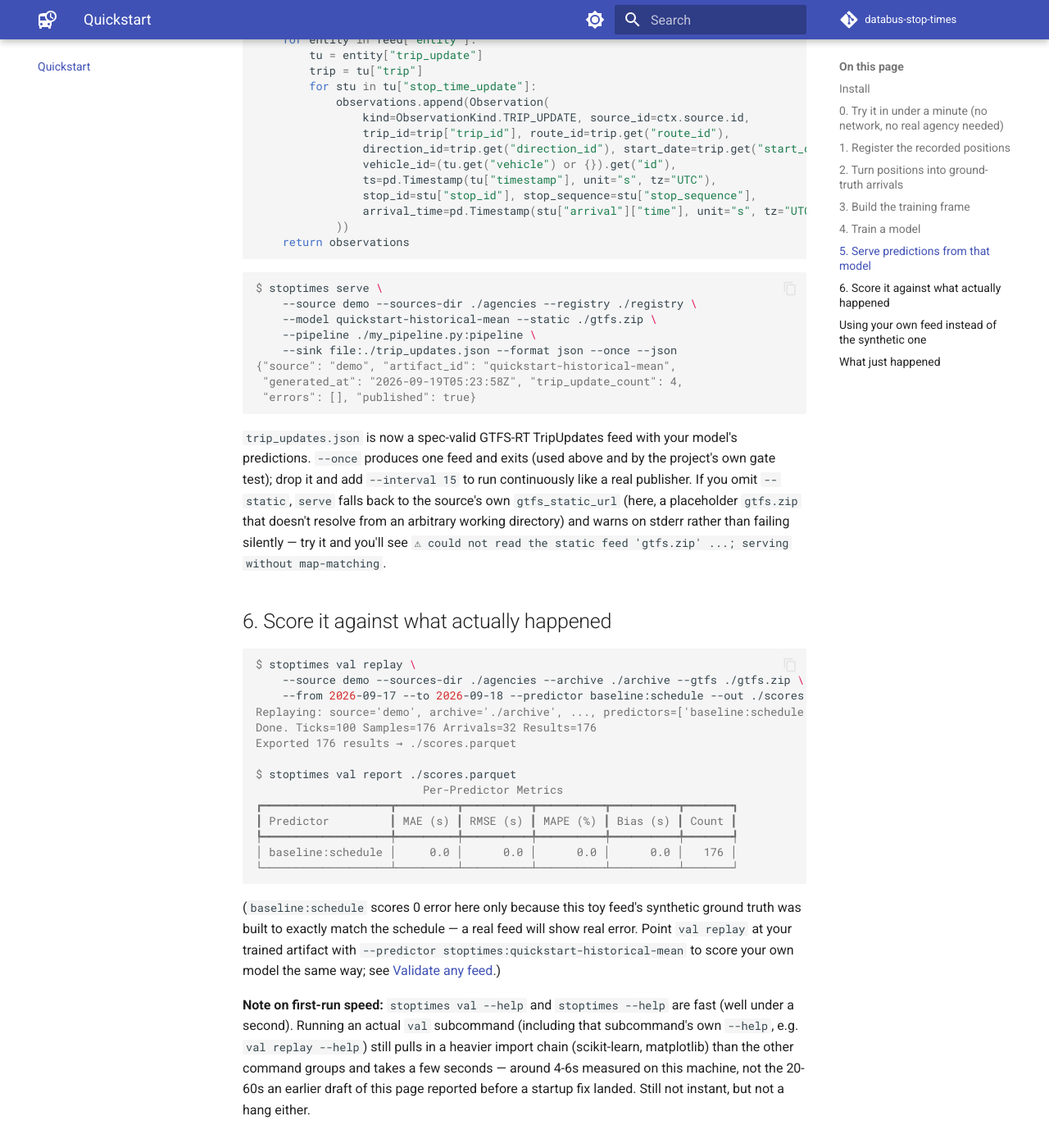
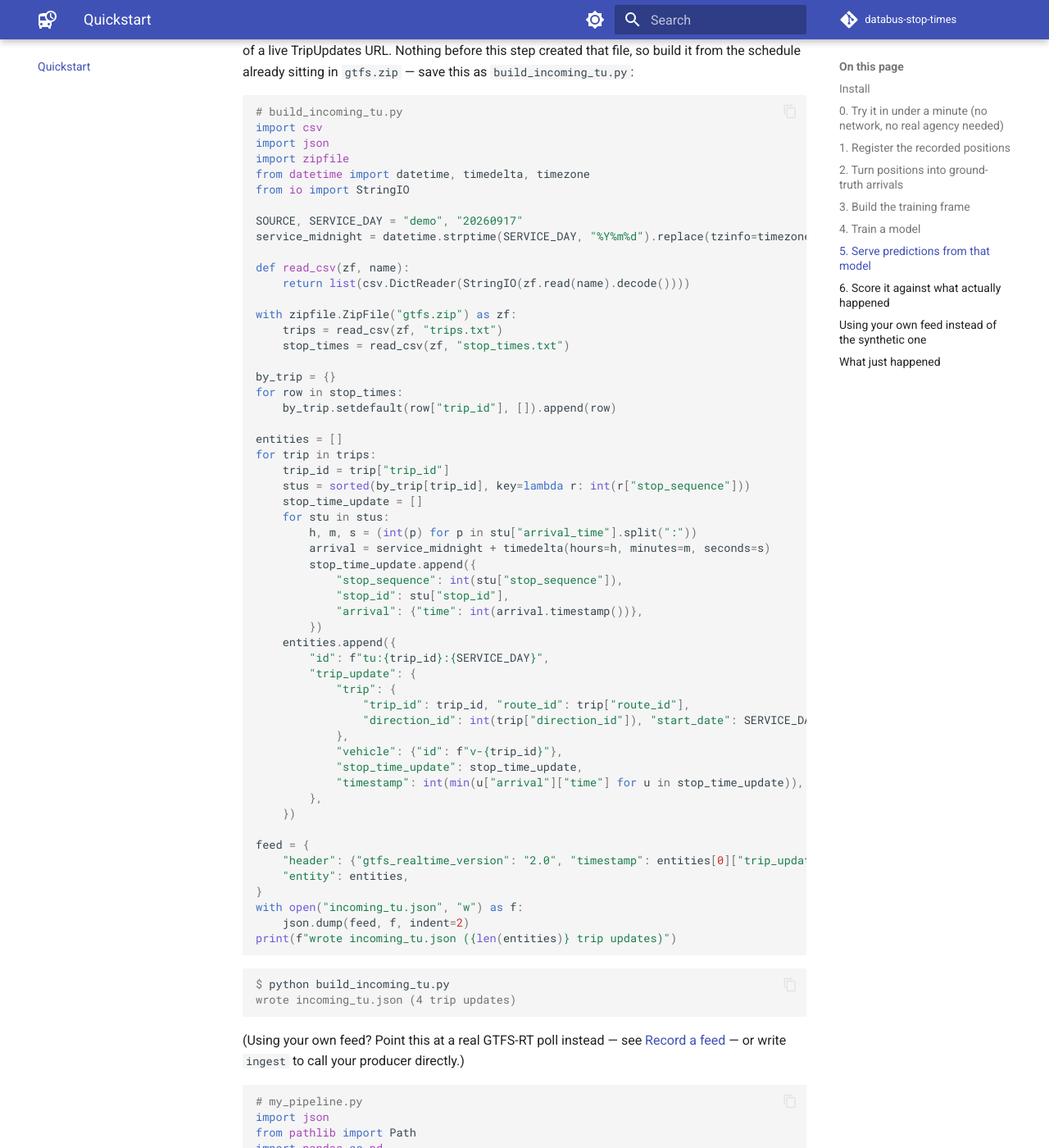
Before and after one commit to simovilab/databus-stop-times, an MkDocs documentation site: the page built from docs/quickstart.md, in a window 1280 px wide and 1400 px high, scrolled down 4680 px. Shown: the whole window at 82% size. Built offline with MkDocs 1.6.1 and Material for MkDocs 9.7.7, drawn with Linux system fonts in a browser that asks for light colours; comment, search, counter and statistics services are not loaded; some of the changed text lies outside the part shown.

Commit message:
docs: close three quickstart/validate gaps a fresh-machine tester hit
- quickstart step 5 assumed incoming_tu.json without creating it; add a
  build_incoming_tu.py step that derives it from gtfs.zip's own schedule
  (verified: reran the full quickstart chain end to end).
- document that stoptimes:<artifact_id> resolves its registry via
  STOPTIMES_MODEL_REGISTRY_DIR, not a --registry flag (verified against
  core/config.py and val's CLI options), in quickstart.md and
  validate-a-feed.md.
- replace the not-yet-real `pip install 'stoptimes[...]'` line with the
  uv local-path recipe that actually installs today, in quickstart.md and
  index.md (verified from a fresh venv).

````diff
--- a/docs/quickstart.md
+++ b/docs/quickstart.md
@@ -12,13 +12,25 @@
 
 ## Install
 
+`stoptimes` isn't on PyPI yet (that's Phase 5). Until then, install it from a clone with
+[uv](https://docs.astral.sh/uv/):
+
 ```bash
-pip install 'stoptimes[core,record,train,serve,val]'
+git clone <this-repo-url> stoptimes && cd stoptimes
+uv venv --python 3.12 .venv
+source .venv/bin/activate
+uv pip install './packages/cli[core,record,train,serve,val]'
 ```
 
-Install only the parts you need — `pip install 'stoptimes[serve]'` alone never pulls in
-training dependencies (xgboost, torch). Every command below prints an install hint instead
-of a traceback if you're missing a part.
+`uv pip install` resolves the in-repo `stoptimes-core`/`-record`/`-train`/`-serve`/`-val`
+packages straight from `packages/*` (it reads the workspace's `pyproject.toml`), so no PyPI
+lookup is needed for them. A plain `pip install` from a path like this will fail, because
+`pip` doesn't know to resolve those names against the local workspace.
+
+Install only the parts you need — `'./packages/cli[serve]'` alone never pulls in training
+dependencies (xgboost, torch). Every command below prints an install hint instead of a
+traceback if you're missing a part. (Contributing to `stoptimes` itself instead of just
+using it? Use `uv sync --group dev` from the repo root — see the repo README.)
 
 ## 0. Try it in under a minute (no network, no real agency needed)
 
@@ -209,6 +221,75 @@
 [Serve predictions](guides/serve-predictions.md) for what `match` does and what happens if
 `--static` can't be read.
 
+The `ingest` override below reads one JSON snapshot, `incoming_tu.json`, standing in for a
+poll of a live TripUpdates URL. Nothing before this step created that file, so build it from
+the schedule already sitting in `gtfs.zip` — save this as `build_incoming_tu.py`:
+
+```python
+# build_incoming_tu.py
+import csv
+import json
+import zipfile
+from datetime import datetime, timedelta, timezone
+from io import StringIO
+
+SOURCE, SERVICE_DAY = "demo", "20260917"
+service_midnight = datetime.strptime(SERVICE_DAY, "%Y%m%d").replace(tzinfo=timezone.utc)
+
+def read_csv(zf, name):
+    return list(csv.DictReader(StringIO(zf.read(name).decode())))
+
+with zipfile.ZipFile("gtfs.zip") as zf:
+    trips = read_csv(zf, "trips.txt")
+    stop_times = read_csv(zf, "stop_times.txt")
+
+by_trip = {}
+for row in stop_times:
+    by_trip.setdefault(row["trip_id"], []).append(row)
+
+entities = []
+for trip in trips:
+    trip_id = trip["trip_id"]
+    stus = sorted(by_trip[trip_id], key=lambda r: int(r["stop_sequence"]))
+    stop_time_update = []
+    for stu in stus:
+        h, m, s = (int(p) for p in stu["arrival_time"].split(":"))
+        arrival = service_midnight + timedelta(hours=h, minutes=m, seconds=s)
+        stop_time_update.append({
+            "stop_sequence": int(stu["stop_sequence"]),
+            "stop_id": stu["stop_id"],
+            "arrival": {"time": int(arrival.timestamp())},
+        })
+    entities.append({
+        "id": f"tu:{trip_id}:{SERVICE_DAY}",
+        "trip_update": {
+            "trip": {
+                "trip_id": trip_id, "route_id": trip["route_id"],
+                "direction_id": int(trip["direction_id"]), "start_date": SERVICE_DAY,
+            },
+            "vehicle": {"id": f"v-{trip_id}"},
+            "stop_time_update": stop_time_update,
+            "timestamp": int(min(u["arrival"]["time"] for u in stop_time_update)),
+        },
+    })
+
+feed = {
+    "header": {"gtfs_realtime_version": "2.0", "timestamp": entities[0]["trip_update"]["timestamp"]},
+    "entity": entities,
+}
+with open("incoming_tu.json", "w") as f:
+    json.dump(feed, f, indent=2)
+print(f"wrote incoming_tu.json ({len(entities)} trip updates)")
+```
+
+```console
+$ python build_incoming_tu.py
+wrote incoming_tu.json (4 trip updates)
+```
+
+(Using your own feed? Point this at a real GTFS-RT poll instead — see [Record a
+feed](guides/record-a-feed.md) — or write `ingest` to call your producer directly.)
+
 ```python
 # my_pipeline.py
 import json
@@ -280,7 +361,11 @@
 (`baseline:schedule` scores 0 error here only because this toy feed's synthetic ground truth
 was built to exactly match the schedule — a real feed will show real error. Point `val
 replay` at your trained artifact with `--predictor stoptimes:quickstart-historical-mean` to
-score your own model the same way; see [Validate any feed](guides/validate-a-feed.md).)
+score your own model the same way; see [Validate any feed](guides/validate-a-feed.md).
+`stoptimes:<artifact_id>` finds your registry through the `STOPTIMES_MODEL_REGISTRY_DIR`
+environment variable — there's no `--registry` flag on `val replay`/`val run` — so point it
+at the same directory you trained into: `STOPTIMES_MODEL_REGISTRY_DIR=./registry stoptimes
+val replay ...`.)
 
 **Note on first-run speed:** `stoptimes val --help` and `stoptimes --help` are fast (well
 under a second). Running an actual `val` subcommand (including that subcommand's own
````
Also changed, not shown: docs/guides/validate-a-feed.md (+11 -0 lines), docs/index.md (+5 -2 lines), docs/notes/f3.md (added, +60 -0 lines).
